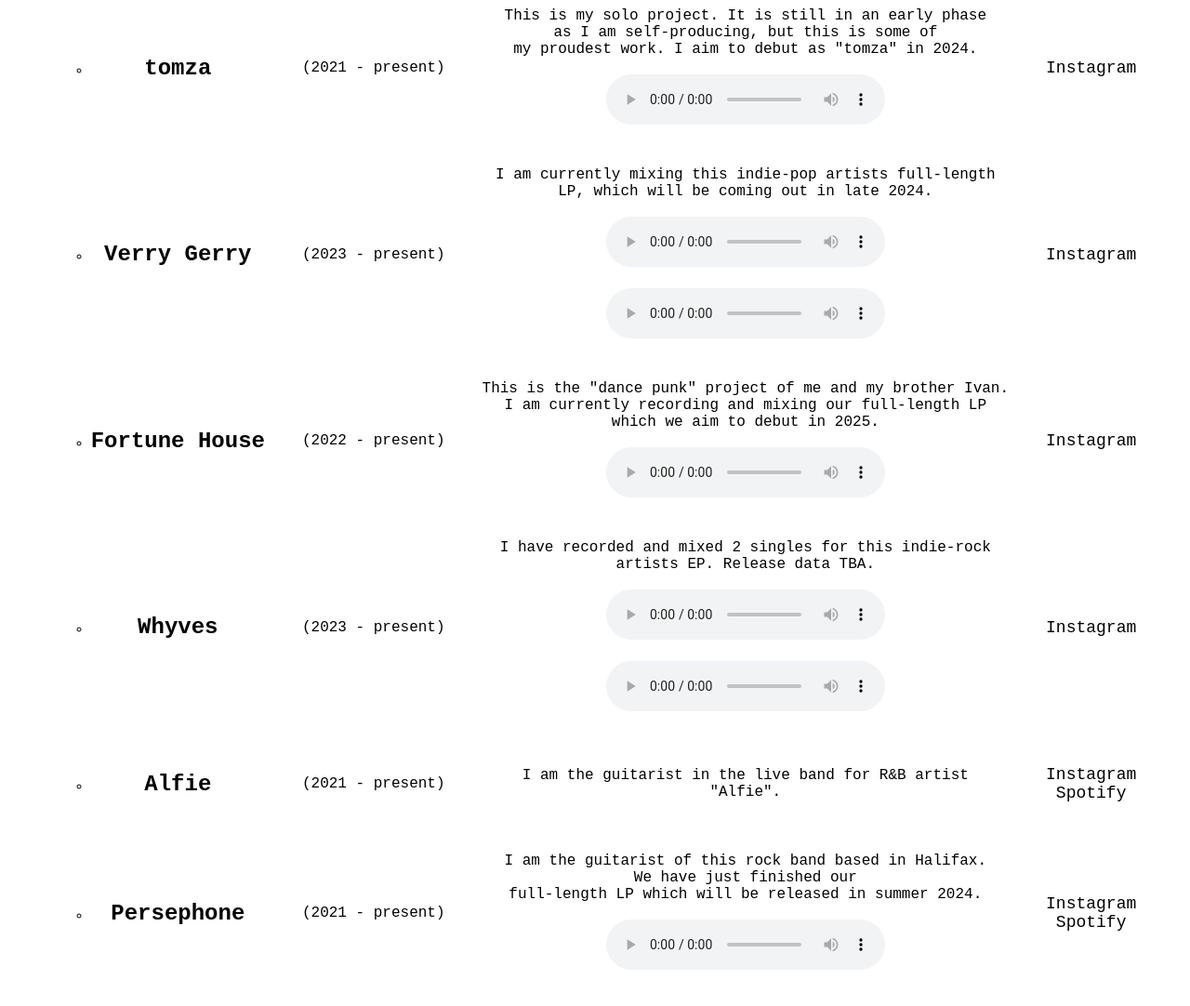
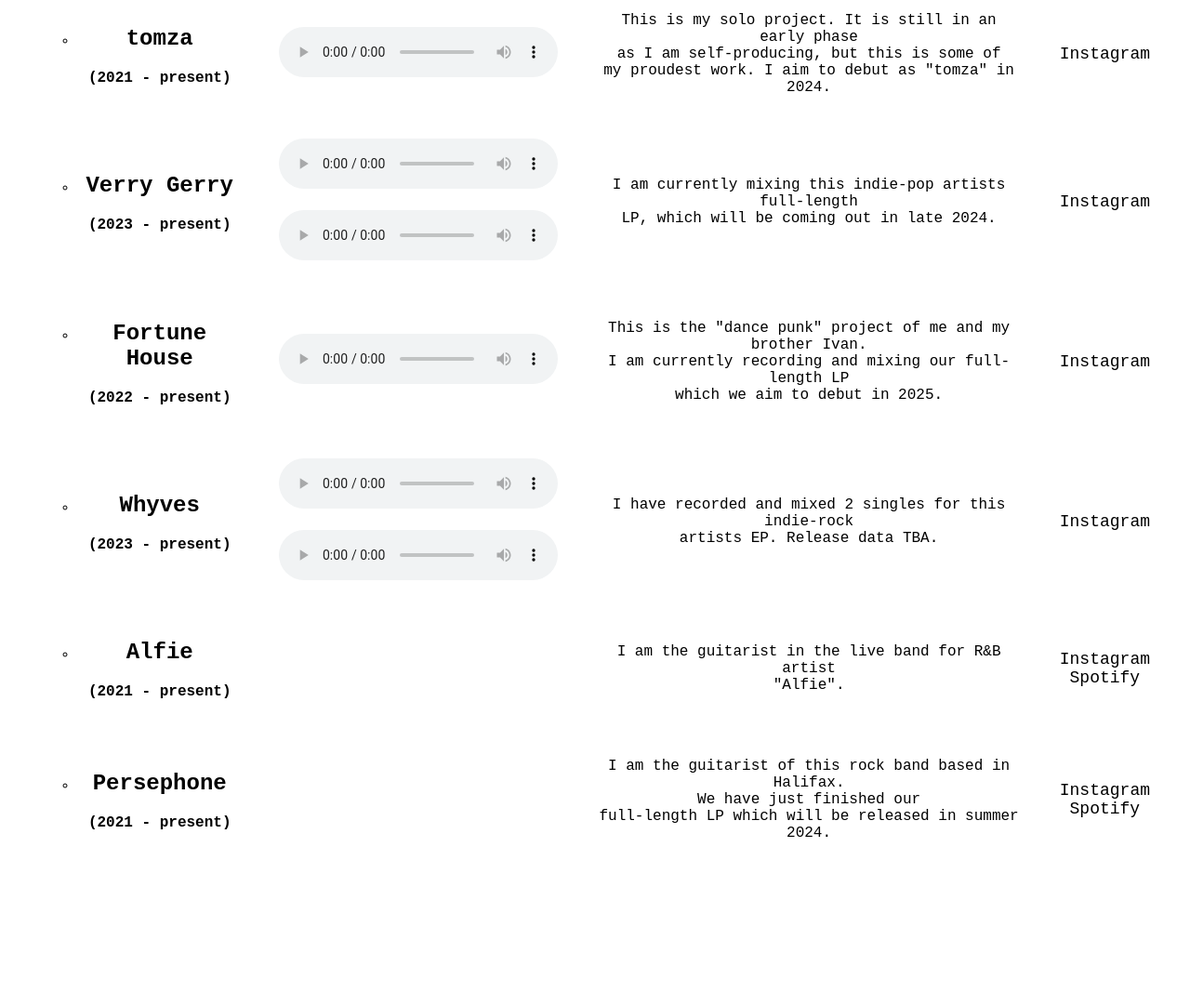
Before and after one commit to tzareski/tzareski.github.io, a plain HTML site: page projects.html in a window 1280 px wide. Shown: the part 244-1326 px from the top of the page at 93% size. After the commit the page ends 1197 px from the top, so only its background shows below. Drawn offline with Linux system fonts and the light colour scheme.

Commit message:
fixed projects for mobile view

```diff
--- a/projects.html
+++ b/projects.html
@@ -19,40 +19,40 @@
         <table cellspacing="30">
         <caption><h1>projects</h1></caption>
                 <tr>
-                    <th><ul><li><h2>tomza</h2></li></ul></th>
-                    <td>(2021 - present)</td>
-                    <td>This is my solo project. It is still in an early phase<br> as I am self-producing, but this is some of<br> my proudest work. I aim to debut as "tomza" in 2024. <br><br><div class="musicControl"><audio controls><source src="audio\I JUST MIGHT (DEMO) MIX 7.wav"></audio></div></td>
+                    <th><ul><li><h2>tomza</h2>(2021 - present)</li></ul></th>
+                    <td><div class="musicControl"><audio controls><source src="audio\I JUST MIGHT (DEMO) MIX 7.wav"></audio></div></td>
+                    <td>This is my solo project. It is still in an early phase<br> as I am self-producing, but this is some of<br> my proudest work. I aim to debut as "tomza" in 2024. </td>
                     <td><a href="https://www.instagram.com/tomzaband/" target="_blank">Instagram</a></td>
                 </tr>
                 <tr>
-                    <th><ul><li><h2>Verry Gerry</h2></li></ul></th>
-                    <td>(2023 - present)</td>
-                    <td>I am currently mixing this indie-pop artists full-length<br> LP, which will be coming out in late 2024.<br><br><div class="musicControl"><audio controls><source src="audio\IM YOUR KITE 11 MIX 11.wav"></audio></div><br><div class="musicControl"><audio controls><source src="audio\FLAT POP 11 MIX 2.wav"></audio></div></td>
+                    <th><ul><li><h2>Verry Gerry</h2>(2023 - present)</li></ul></th>
+                    <td><div class="musicControl"><audio controls><source src="audio\IM YOUR KITE 11 MIX 11.wav"></audio></div><br><div class="musicControl"><audio controls><source src="audio\FLAT POP 11 MIX 2.wav"></audio></div></td>
+                    <td>I am currently mixing this indie-pop artists full-length<br> LP, which will be coming out in late 2024.</td>
                     <td><a href="https://www.instagram.com/verry.gerry/" target="_blank">Instagram</a></td>
                 </tr>
                 <tr>
-                    <th><ul><li><h2>Fortune House</h2></li></ul></th>
-                    <td>(2022 - present)</td>
-                    <td>This is the "dance punk" project of me and my brother Ivan.<br> I am currently recording and mixing our full-length LP<br> which we aim to debut in 2025.<br><br><div class="musicControl"><audio controls><source src="audio\VICTIM OF LOVE MIX 31.wav"></audio></div></td>
+                    <th><ul><li><h2>Fortune House</h2>(2022 - present)</li></ul></th>
+                    <td><div class="musicControl"><audio controls><source src="audio\VICTIM OF LOVE MIX 31.wav"></audio></div></td>
+                    <td>This is the "dance punk" project of me and my brother Ivan.<br> I am currently recording and mixing our full-length LP<br> which we aim to debut in 2025.</td>
                     <td><a href="https://www.instagram.com/fortunehouseband/" target="_blank">Instagram</a></td>
                 </tr>
                 <tr>
-                    <th><ul><li><h2>Whyves</h2></li></ul></th>
-                    <td>(2023 - present)</td>
-                    <td>I have recorded and mixed 2 singles for this indie-rock<br> artists EP. Release data TBA.<br><br><div class="musicControl"><audio controls><source src="audio\SUMMERS END MIX 10.wav"></audio></div><br><div class="musicControl"><audio controls><source src="audio\WHISPER MIX 16 (NEW DRUMS).wav"></audio></div></td>
+                    <th><ul><li><h2>Whyves</h2>(2023 - present)</li></ul></th>
+                    <td><div class="musicControl"><audio controls><source src="audio\SUMMERS END MIX 10.wav"></audio></div><br><div class="musicControl"><audio controls><source src="audio\WHISPER MIX 16 (NEW DRUMS).wav"></audio></div></td>
+                    <td>I have recorded and mixed 2 singles for this indie-rock<br> artists EP. Release data TBA.</td>
                     <td><a href="https://www.instagram.com/_dankzappa/" target="_blank">Instagram</a></td>
                 </tr>
                 <tr>
-                    <th><ul><li><h2>Alfie</h2></li></ul></th>
-                    <td>(2021 - present)</td>
+                    <th><ul><li><h2>Alfie</h2>(2021 - present)</li></ul></th>
+                    <td></td>
                     <td>I am the guitarist in the live band for R&B artist <br>"Alfie".</td>
                     <td><a href="https://www.instagram.com/fkaalfie/" target="_blank">Instagram</a>
                     <br><a href="https://open.spotify.com/artist/7Gyxaixh0rQoOrsSp3za4S?si=BcVmK1yOTlWTuBmyiJMS6A" target="_blank">Spotify</a>
                 </tr>
                 <tr>
-                    <th><ul><li><h2>Persephone</h2></li></ul></th>
-                    <td>(2021 - present)</td>
-                    <td>I am the guitarist of this rock band based in Halifax.<br> We have just finished our<br> full-length LP which will be released in summer 2024.<br><br><div class="musicControl"><audio controls><source src="audio\pools dec 3rd 2022.wav"></audio></div></td></td>
+                    <th><ul><li><h2>Persephone</h2>(2021 - present)</li></ul></th>
+                    <td></td>
+                    <td>I am the guitarist of this rock band based in Halifax.<br> We have just finished our<br> full-length LP which will be released in summer 2024.</td>
                     <td><a href="https://www.instagram.com/persephone_band/" target="_blank">Instagram</a>
                     <br><a href="https://open.spotify.com/artist/4lm0QUfFth7n0yPfLgz5ZL?si=Ywc_gtVtQk2pa4djC0zdWw" target="_blank">Spotify</a>
                 </tr>
```
